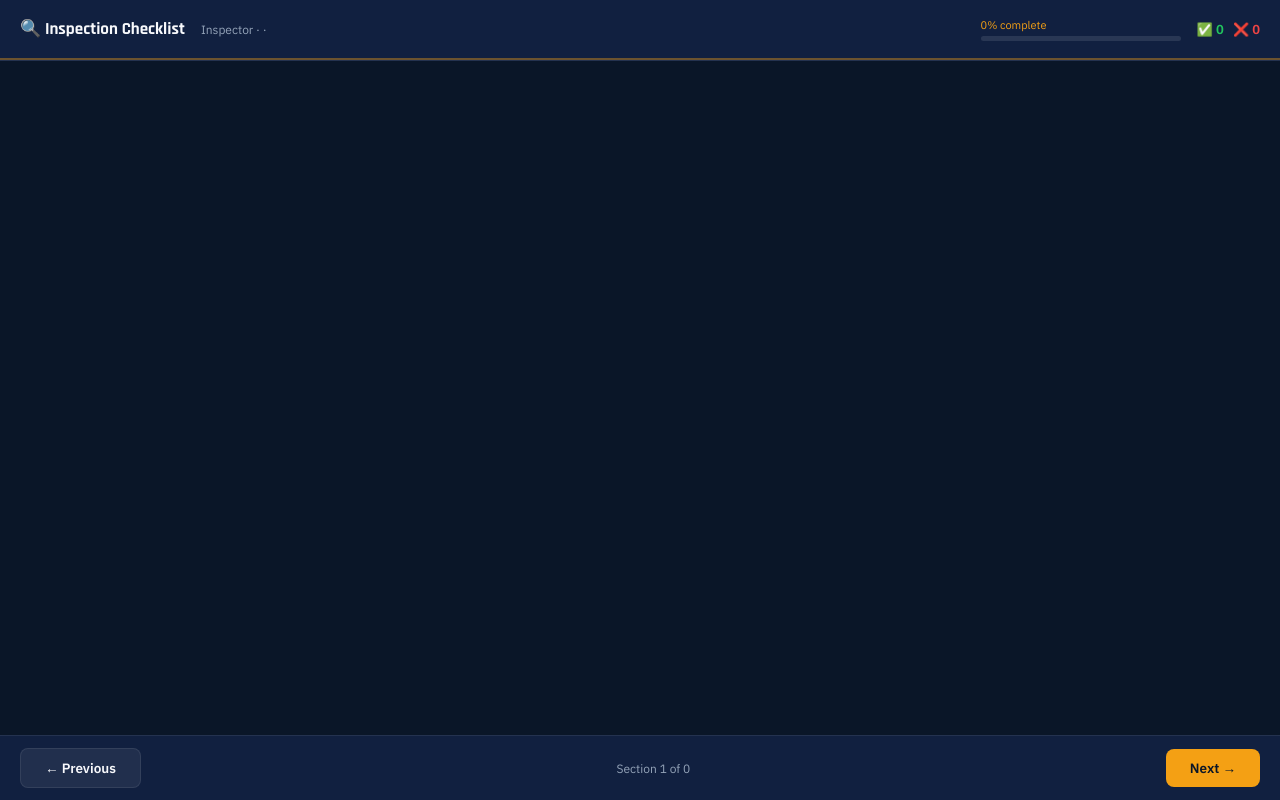
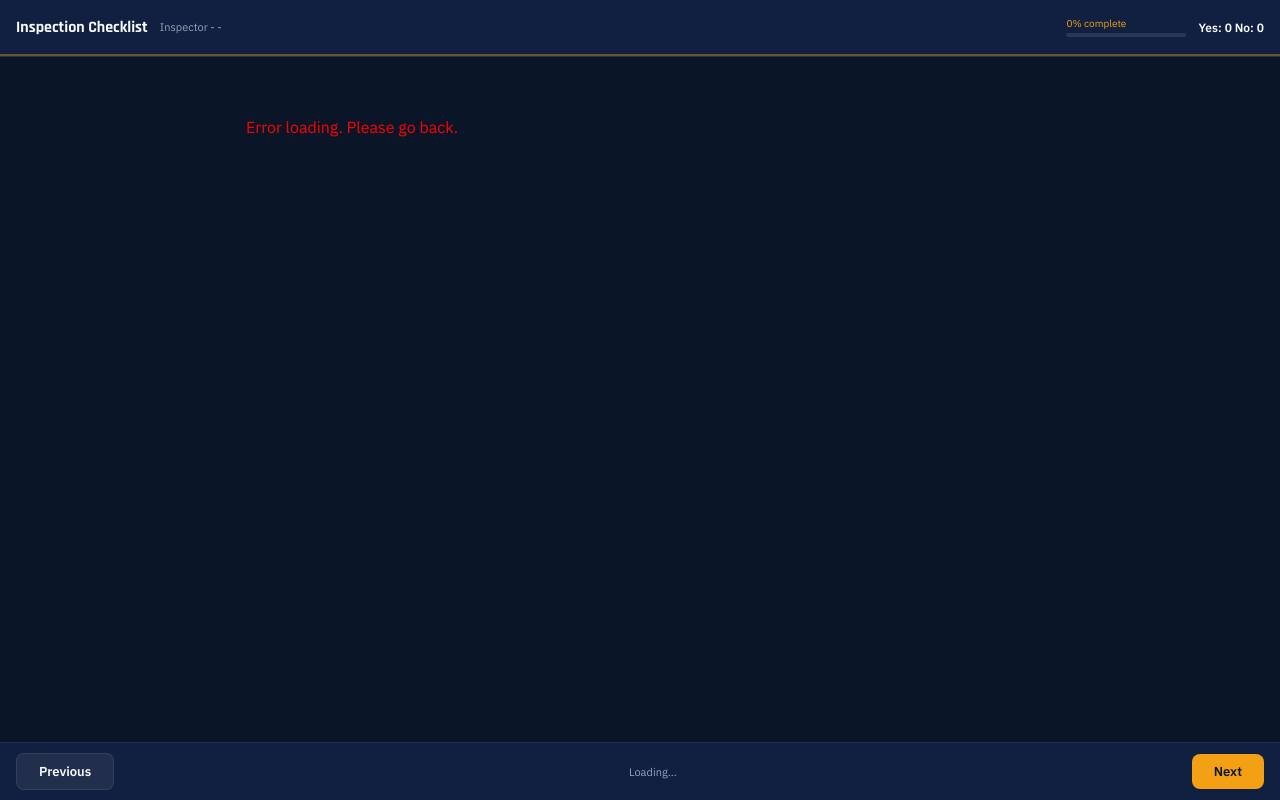
Before and after one commit to admecnwmmct-commits/mech-inspection-app, a Flask app: template templates/checklist.html in a window 1280 px wide. Run offline with Flask 3, Linux system fonts and the light colour scheme; the template is opened without the code that fills it, so the values that code supplies are empty.

Commit message:
Update checklist.html

```diff
--- a/templates/checklist.html
+++ b/templates/checklist.html
@@ -6,204 +6,167 @@
 <title>Inspection Checklist · BCT Mech Dept</title>
 <link href="https://fonts.googleapis.com/css2?family=Rajdhani:wght@500;600;700&family=IBM+Plex+Sans:wght@300;400;500;600&display=swap" rel="stylesheet">
 <style>
-:root{--navy:#0a1628;--navy-mid:#112040;--saffron:#f4a014;--steel:#3a7bd5;--cyan:#00c8d4;--white:#f8f9fc;--muted:#94a3b8;--border:rgba(255,255,255,0.08);--card:rgba(255,255,255,0.04);--green:#22c55e;--red:#ef4444;}
+:root{--navy:#0a1628;--navy-mid:#112040;--saffron:#f4a014;--white:#f8f9fc;--muted:#94a3b8;--border:rgba(255,255,255,0.08);--card:rgba(255,255,255,0.04);--green:#22c55e;--red:#ef4444;}
 *{margin:0;padding:0;box-sizing:border-box;}
 body{font-family:'IBM Plex Sans',sans-serif;background:var(--navy);color:var(--white);min-height:100vh;}
-
-/* TOP BAR */
-.topbar{position:sticky;top:0;z-index:100;background:var(--navy-mid);border-bottom:2px solid rgba(244,160,20,0.4);padding:0 20px;display:flex;align-items:center;gap:16px;height:60px;}
-.topbar-brand{font-family:'Rajdhani',sans-serif;font-size:17px;font-weight:700;white-space:nowrap;}
-.topbar-info{font-size:12px;color:var(--muted);flex:1;}
-.progress-wrap{flex:1;max-width:200px;}
-.progress-label{font-size:11px;color:var(--saffron);margin-bottom:4px;}
-.progress-bar-bg{height:5px;background:rgba(255,255,255,0.1);border-radius:3px;}
-.progress-bar-fill{height:5px;background:var(--saffron);border-radius:3px;transition:width .3s;}
-.topbar-score{font-size:13px;font-weight:600;white-space:nowrap;}
-.topbar-score span{color:var(--green);}
-
-/* SECTION TABS */
-.tab-bar{background:var(--navy-mid);border-bottom:1px solid var(--border);padding:0 20px;display:flex;gap:4px;overflow-x:auto;scrollbar-width:none;}
+.topbar{position:sticky;top:0;z-index:100;background:var(--navy-mid);border-bottom:2px solid rgba(244,160,20,0.4);padding:0 16px;display:flex;align-items:center;gap:12px;height:56px;}
+.topbar-brand{font-family:'Rajdhani',sans-serif;font-size:16px;font-weight:700;white-space:nowrap;}
+.topbar-info{font-size:11px;color:var(--muted);flex:1;overflow:hidden;text-overflow:ellipsis;white-space:nowrap;}
+.progress-wrap{min-width:120px;}
+.progress-label{font-size:10px;color:var(--saffron);margin-bottom:3px;}
+.progress-bar-bg{height:4px;background:rgba(255,255,255,0.1);border-radius:2px;}
+.progress-bar-fill{height:4px;background:var(--saffron);border-radius:2px;transition:width .3s;width:0%;}
+.topbar-score{font-size:12px;font-weight:600;white-space:nowrap;}
+.tab-bar{background:var(--navy-mid);border-bottom:1px solid var(--border);padding:0 16px;display:flex;gap:2px;overflow-x:auto;scrollbar-width:none;}
 .tab-bar::-webkit-scrollbar{display:none;}
-.tab-btn{padding:10px 16px;font-size:12.5px;font-weight:500;color:var(--muted);border:none;background:none;cursor:pointer;white-space:nowrap;border-bottom:2px solid transparent;transition:all .15s;font-family:'IBM Plex Sans',sans-serif;}
+.tab-btn{padding:9px 14px;font-size:12px;font-weight:500;color:var(--muted);border:none;background:none;cursor:pointer;white-space:nowrap;border-bottom:2px solid transparent;transition:all .15s;font-family:'IBM Plex Sans',sans-serif;}
 .tab-btn.active{color:var(--saffron);border-bottom-color:var(--saffron);}
-.tab-btn:hover{color:var(--white);}
-
-/* MAIN */
-.main{max-width:900px;margin:0 auto;padding:24px 20px 80px;}
-
+.main{max-width:900px;margin:0 auto;padding:20px 16px 80px;}
 .section-panel{display:none;}
 .section-panel.active{display:block;}
-
-.subsection{margin-bottom:28px;}
-.sub-title{font-family:'Rajdhani',sans-serif;font-size:14px;font-weight:600;letter-spacing:.1em;text-transform:uppercase;color:var(--saffron);padding:10px 0;border-bottom:1px solid var(--border);margin-bottom:12px;display:flex;align-items:center;gap:8px;}
-.sub-title::before{content:'';display:block;width:3px;height:14px;background:var(--saffron);border-radius:2px;}
-
-.item-row{background:var(--card);border:1px solid var(--border);border-radius:10px;padding:14px 16px;margin-bottom:8px;transition:border-color .15s;}
-.item-row:hover{border-color:rgba(255,255,255,0.14);}
-.item-row.answered-yes{border-left:3px solid var(--green);}
-.item-row.answered-no{border-left:3px solid var(--red);}
-.item-label{font-size:13.5px;color:var(--white);margin-bottom:10px;line-height:1.45;}
-.item-controls{display:flex;align-items:center;gap:10px;flex-wrap:wrap;}
-
-.yn-btn{padding:6px 18px;border-radius:6px;font-size:12.5px;font-weight:600;cursor:pointer;border:1px solid var(--border);background:rgba(255,255,255,0.05);color:var(--muted);transition:all .15s;font-family:'IBM Plex Sans',sans-serif;}
-.yn-btn:hover{border-color:rgba(255,255,255,0.2);color:var(--white);}
+.subsection{margin-bottom:24px;}
+.sub-title{font-family:'Rajdhani',sans-serif;font-size:13px;font-weight:600;letter-spacing:.08em;text-transform:uppercase;color:var(--saffron);padding:8px 0;border-bottom:1px solid var(--border);margin-bottom:10px;}
+.item-row{background:var(--card);border:1px solid var(--border);border-left:3px solid transparent;border-radius:10px;padding:12px 14px;margin-bottom:7px;}
+.item-row.answered-yes{border-left-color:var(--green);}
+.item-row.answered-no{border-left-color:var(--red);}
+.item-label{font-size:13px;color:var(--white);margin-bottom:9px;line-height:1.4;}
+.item-controls{display:flex;align-items:center;gap:8px;flex-wrap:wrap;}
+.yn-btn{padding:5px 16px;border-radius:6px;font-size:12px;font-weight:600;cursor:pointer;border:1px solid var(--border);background:rgba(255,255,255,0.05);color:var(--muted);font-family:'IBM Plex Sans',sans-serif;}
 .yn-btn.yes.active{background:rgba(34,197,94,0.15);border-color:var(--green);color:var(--green);}
 .yn-btn.no.active{background:rgba(239,68,68,0.15);border-color:var(--red);color:var(--red);}
-
-.remark-input{flex:1;min-width:160px;background:rgba(255,255,255,0.05);border:1px solid var(--border);border-radius:6px;padding:6px 12px;color:var(--white);font-size:12px;font-family:'IBM Plex Sans',sans-serif;outline:none;transition:border-color .15s;}
-.remark-input:focus{border-color:rgba(244,160,20,0.4);}
+.remark-input{flex:1;min-width:140px;background:rgba(255,255,255,0.05);border:1px solid var(--border);border-radius:6px;padding:5px 10px;color:var(--white);font-size:12px;font-family:'IBM Plex Sans',sans-serif;outline:none;}
 .remark-input::placeholder{color:var(--muted);}
-
-/* NAV FOOTER */
-.nav-footer{position:fixed;bottom:0;left:0;right:0;background:var(--navy-mid);border-top:1px solid var(--border);padding:12px 20px;display:flex;justify-content:space-between;align-items:center;gap:12px;z-index:100;}
-.btn-nav{padding:10px 24px;border-radius:8px;font-size:13.5px;font-weight:600;cursor:pointer;font-family:'IBM Plex Sans',sans-serif;border:none;transition:all .15s;}
+.nav-footer{position:fixed;bottom:0;left:0;right:0;background:var(--navy-mid);border-top:1px solid var(--border);padding:10px 16px;display:flex;justify-content:space-between;align-items:center;gap:10px;z-index:100;}
+.btn-nav{padding:9px 22px;border-radius:8px;font-size:13px;font-weight:600;cursor:pointer;font-family:'IBM Plex Sans',sans-serif;border:none;}
 .btn-prev{background:rgba(255,255,255,0.07);color:var(--white);border:1px solid var(--border);}
-.btn-prev:hover{background:rgba(255,255,255,0.12);}
 .btn-next{background:var(--saffron);color:var(--navy);}
-.btn-next:hover{background:#fbbf45;}
 .btn-submit{background:var(--green);color:#fff;}
-.btn-submit:hover{background:#16a34a;}
-.nav-step{font-size:12px;color:var(--muted);}
+.nav-step{font-size:11px;color:var(--muted);}
 </style>
 </head>
 <body>
-
-<!-- TOP BAR -->
 <div class="topbar">
-  <div class="topbar-brand">🔍 Inspection Checklist</div>
+  <div class="topbar-brand">Inspection Checklist</div>
   <div class="topbar-info" id="headerDisplay">Loading...</div>
   <div class="progress-wrap">
     <div class="progress-label" id="progressLabel">0% complete</div>
-    <div class="progress-bar-bg"><div class="progress-bar-fill" id="progressFill" style="width:0%"></div></div>
+    <div class="progress-bar-bg"><div class="progress-bar-fill" id="progressFill"></div></div>
   </div>
-  <div class="topbar-score">✅ <span id="scoreYes">0</span> &nbsp; ❌ <span id="scoreNo" style="color:var(--red)">0</span></div>
+  <div class="topbar-score">Yes: <span id="scoreYes">0</span> No: <span id="scoreNo">0</span></div>
 </div>
-
-<!-- SECTION TABS -->
-<div class="tab-bar" id="tabBar">
-  {% for section in sections %}
-  <button class="tab-btn {% if loop.index == 1 %}active{% endif %}" data-idx="{{ loop.index0 }}" onclick="goSection({{ loop.index0 }})">
-    {{ section['icon'] }} {{ section['title'] }}
-  </button>
-  {% endfor %}
+<div class="tab-bar" id="tabBar"></div>
+<div class="main" id="mainContent"><p style="color:var(--muted);padding:40px">Loading...</p></div>
+<div class="nav-footer">
+  <button class="btn-nav btn-prev" id="btnPrev" onclick="navigate(-1)">Previous</button>
+  <div class="nav-step" id="navStep">Loading...</div>
+  <button class="btn-nav btn-next" id="btnNext" onclick="navigate(1)">Next</button>
 </div>
-
-<!-- SECTIONS -->
-<div class="main">
-  {% for section in sections %}
-  <div class="section-panel {% if loop.index == 1 %}active{% endif %}" id="section_{{ loop.index0 }}">
-    {% for sub in section['subsections'] %}
-    <div class="subsection">
-      <div class="sub-title">{{ sub['title'] }}</div>
-      {% for item in sub['items'] %}
-      <div class="item-row" id="row_{{ item['id'] }}">
-        <div class="item-label">{{ item['label'] }}</div>
-        <div class="item-controls">
-          <button class="yn-btn yes" onclick="setAnswer('{{ item['id'] }}', 'yes', this)">✓ Yes</button>
-          <button class="yn-btn no"  onclick="setAnswer('{{ item['id'] }}', 'no', this)">✗ No</button>
-          <input class="remark-input" type="text" placeholder="Remarks (optional)"
-                 id="remark_{{ item['id'] }}"
-                 onchange="setRemark('{{ item['id'] }}', this.value)"
-                 oninput="setRemark('{{ item['id'] }}', this.value)">
-        </div>
-      </div>
-      {% endfor %}
-    </div>
-    {% endfor %}
-  </div>
-  {% endfor %}
-</div>
-
-<!-- BOTTOM NAV -->
-<div class="nav-footer">
-  <button class="btn-nav btn-prev" id="btnPrev" onclick="navigate(-1)">← Previous</button>
-  <div class="nav-step" id="navStep">Section 1 of {{ sections|length }}</div>
-  <button class="btn-nav btn-next" id="btnNext" onclick="navigate(1)">Next →</button>
-</div>
-
 <script>
-const TOTAL_SECTIONS = {{ sections|length }};
-let currentSection = 0;
-let responses = {};
-
-// Load header from sessionStorage
-const header = JSON.parse(sessionStorage.getItem('header') || '{}');
-document.getElementById('headerDisplay').textContent =
-  (header.name || 'Inspector') + ' · ' + (header.location || '') + ' · ' + (header.date || '');
-
-function setAnswer(id, ans, btn) {
-  if (!responses[id]) responses[id] = {};
-  responses[id].answer = ans;
-  // Update button styles
-  const row = document.getElementById('row_' + id);
-  row.querySelectorAll('.yn-btn').forEach(b => b.classList.remove('active'));
-  btn.classList.add('active');
+var SECTIONS=[];var currentSection=0;var responses={};var totalItems=0;
+var header=JSON.parse(sessionStorage.getItem('header')||'{}');
+document.getElementById('headerDisplay').textContent=(header.name||'Inspector')+' - '+(header.location||'')+' - '+(header.date||'');
+fetch('/api/sections').then(function(r){return r.json();}).then(function(data){SECTIONS=data;buildUI();}).catch(function(){document.getElementById('mainContent').innerHTML='<p style="color:red;padding:40px">Error loading. Please go back.</p>';});
+function buildUI(){
+  var tabBar=document.getElementById('tabBar');
+  var main=document.getElementById('mainContent');
+  tabBar.innerHTML='';main.innerHTML='';totalItems=0;
+  for(var si=0;si<SECTIONS.length;si++){
+    var sec=SECTIONS[si];
+    var tab=document.createElement('button');
+    tab.className='tab-btn'+(si===0?' active':'');
+    tab.textContent=sec.icon+' '+sec.title;
+    tab.setAttribute('data-idx',si);
+    (function(idx){tab.onclick=function(){goSection(idx);};})(si);
+    tabBar.appendChild(tab);
+    var panel=document.createElement('div');
+    panel.className='section-panel'+(si===0?' active':'');
+    panel.id='section_'+si;
+    for(var bi=0;bi<sec.subsections.length;bi++){
+      var sub=sec.subsections[bi];
+      var subDiv=document.createElement('div');
+      subDiv.className='subsection';
+      var subTitle=document.createElement('div');
+      subTitle.className='sub-title';
+      subTitle.textContent=sub.title;
+      subDiv.appendChild(subTitle);
+      for(var ii=0;ii<sub.items.length;ii++){
+        totalItems++;
+        var item=sub.items[ii];
+        var row=document.createElement('div');
+        row.className='item-row';
+        row.id='row_'+item.id;
+        var lbl=document.createElement('div');
+        lbl.className='item-label';
+        lbl.textContent=item.label;
+        row.appendChild(lbl);
+        var ctrl=document.createElement('div');
+        ctrl.className='item-controls';
+        var yBtn=document.createElement('button');
+        yBtn.className='yn-btn yes';yBtn.textContent='Yes';
+        var nBtn=document.createElement('button');
+        nBtn.className='yn-btn no';nBtn.textContent='No';
+        (function(id,yb,nb,r){
+          yb.onclick=function(){setAnswer(id,'yes',yb,nb,r);};
+          nb.onclick=function(){setAnswer(id,'no',nb,yb,r);};
+        })(item.id,yBtn,nBtn,row);
+        var rmk=document.createElement('input');
+        rmk.className='remark-input';rmk.type='text';rmk.placeholder='Remarks (optional)';
+        (function(id,inp){inp.oninput=function(){setRemark(id,inp.value);};})(item.id,rmk);
+        ctrl.appendChild(yBtn);ctrl.appendChild(nBtn);ctrl.appendChild(rmk);
+        row.appendChild(ctrl);subDiv.appendChild(row);
+      }
+      panel.appendChild(subDiv);
+    }
+    main.appendChild(panel);
+  }
+  goSection(0);
+}
+function setAnswer(id,ans,ab,ob,row){
+  if(!responses[id])responses[id]={};
+  responses[id].answer=ans;
+  ab.classList.add('active');ob.classList.remove('active');
   row.classList.remove('answered-yes','answered-no');
-  row.classList.add(ans === 'yes' ? 'answered-yes' : 'answered-no');
+  row.classList.add(ans==='yes'?'answered-yes':'answered-no');
   updateProgress();
 }
-
-function setRemark(id, val) {
-  if (!responses[id]) responses[id] = {};
-  responses[id].remark = val;
+function setRemark(id,val){if(!responses[id])responses[id]={};responses[id].remark=val;}
+function updateProgress(){
+  var ans=Object.keys(responses).filter(function(k){return responses[k].answer;}).length;
+  var pct=totalItems?Math.round(100*ans/totalItems):0;
+  document.getElementById('progressFill').style.width=pct+'%';
+  document.getElementById('progressLabel').textContent=pct+'% complete';
+  var y=Object.values(responses).filter(function(v){return v.answer==='yes';}).length;
+  var n=Object.values(responses).filter(function(v){return v.answer==='no';}).length;
+  document.getElementById('scoreYes').textContent=y;
+  document.getElementById('scoreNo').textContent=n;
 }
-
-function updateProgress() {
-  const allItems = document.querySelectorAll('.item-row');
-  const answered = Object.keys(responses).filter(k => responses[k].answer).length;
-  const total    = allItems.length;
-  const pct      = total ? Math.round(100 * answered / total) : 0;
-  document.getElementById('progressFill').style.width = pct + '%';
-  document.getElementById('progressLabel').textContent = pct + '% complete';
-  const yes = Object.values(responses).filter(v => v.answer === 'yes').length;
-  const no  = Object.values(responses).filter(v => v.answer === 'no').length;
-  document.getElementById('scoreYes').textContent = yes;
-  document.getElementById('scoreNo').textContent  = no;
-}
-
-function goSection(idx) {
-  document.querySelectorAll('.section-panel').forEach(p => p.classList.remove('active'));
-  document.querySelectorAll('.tab-btn').forEach(b => b.classList.remove('active'));
-  document.getElementById('section_' + idx).classList.add('active');
-  document.querySelectorAll('.tab-btn')[idx].classList.add('active');
-  currentSection = idx;
-  document.getElementById('navStep').textContent = `Section ${idx+1} of ${TOTAL_SECTIONS}`;
-  document.getElementById('btnPrev').style.visibility = idx === 0 ? 'hidden' : 'visible';
-  const isLast = idx === TOTAL_SECTIONS - 1;
-  const btnNext = document.getElementById('btnNext');
-  btnNext.textContent = isLast ? '✔ Submit & Generate Report' : 'Next →';
-  btnNext.className   = 'btn-nav ' + (isLast ? 'btn-submit' : 'btn-next');
-  // Scroll tab into view
-  document.querySelectorAll('.tab-btn')[idx].scrollIntoView({behavior:'smooth',block:'nearest',inline:'center'});
+function goSection(idx){
+  document.querySelectorAll('.section-panel').forEach(function(p){p.classList.remove('active');});
+  document.querySelectorAll('.tab-btn').forEach(function(b){b.classList.remove('active');});
+  var p=document.getElementById('section_'+idx);if(p)p.classList.add('active');
+  var tabs=document.querySelectorAll('.tab-btn');if(tabs[idx])tabs[idx].classList.add('active');
+  currentSection=idx;
+  document.getElementById('navStep').textContent='Section '+(idx+1)+' of '+SECTIONS.length;
+  document.getElementById('btnPrev').style.visibility=idx===0?'hidden':'visible';
+  var isLast=idx===SECTIONS.length-1;
+  var btn=document.getElementById('btnNext');
+  btn.textContent=isLast?'Submit and Generate Report':'Next';
+  btn.className='btn-nav '+(isLast?'btn-submit':'btn-next');
+  if(tabs[idx])tabs[idx].scrollIntoView({behavior:'smooth',block:'nearest',inline:'center'});
   window.scrollTo({top:0,behavior:'smooth'});
 }
-
-function navigate(dir) {
-  const next = currentSection + dir;
-  if (next < 0) return;
-  if (next >= TOTAL_SECTIONS) {
-    submitChecklist();
-    return;
-  }
+function navigate(dir){
+  var next=currentSection+dir;
+  if(next<0)return;
+  if(next>=SECTIONS.length){submitChecklist();return;}
   goSection(next);
 }
-
-async function submitChecklist() {
-  const payload = { header, responses };
-  const res = await fetch('/submit', {
-    method: 'POST',
-    headers: {'Content-Type':'application/json'},
-    body: JSON.stringify(payload)
-  });
-  if (res.ok) {
-    window.location.href = '/summary';
-  } else {
-    alert('Error submitting. Please try again.');
-  }
+function submitChecklist(){
+  var payload={header:header,responses:responses};
+  fetch('/submit',{method:'POST',headers:{'Content-Type':'application/json'},body:JSON.stringify(payload)})
+  .then(function(r){if(r.ok){window.location.href='/summary';}else{alert('Error. Please try again.');}})
+  .catch(function(){alert('Network error. Please try again.');});
 }
-
-// Init
-goSection(0);
 </script>
 </body>
 </html>
```
